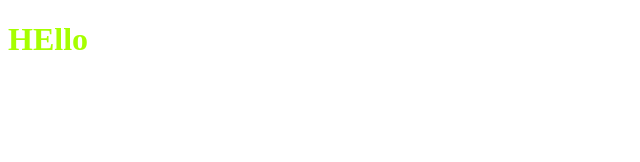
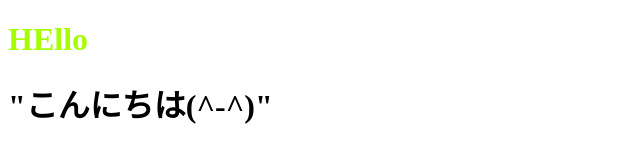
Before and after one commit to kazuko-usami/gittest20220412, a plain HTML site: page index.html in a window 1280 px wide. Shown: the whole page, without its empty margins (0-640 px from the left). Drawn offline with Linux system fonts and the light colour scheme.

Commit message:
htmlを編集しました

```diff
--- a/index.html
+++ b/index.html
@@ -8,5 +8,6 @@
 </head>
 <body>
     <h1 style="color:rgb(166, 255, 0)">HEllo</h1>
+    <h1>"こんにちは(^-^)"</h1>
 </body>
 </html>
```
